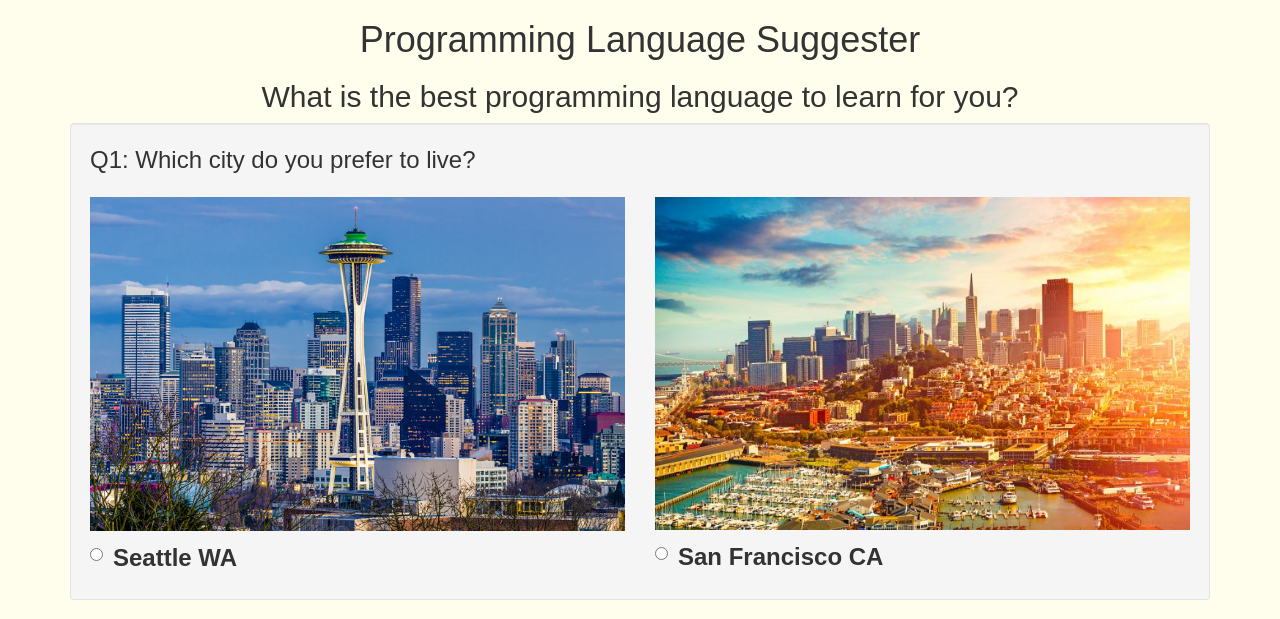
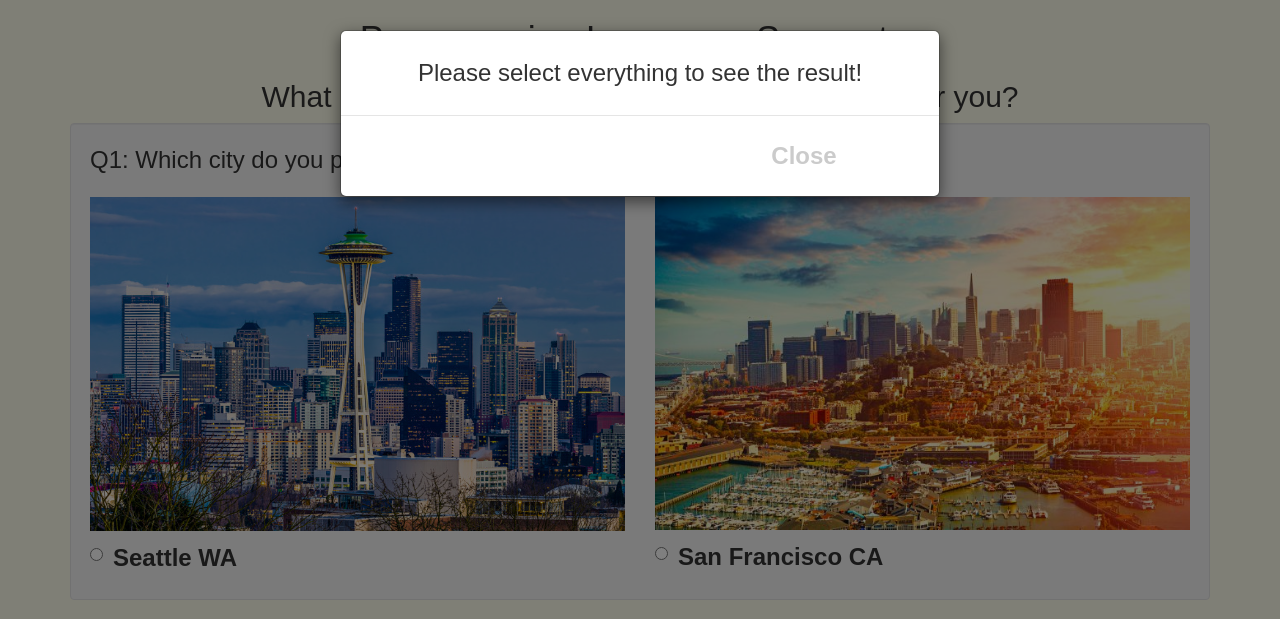
Before and after one commit to misakimichy/language-suggester, a plain HTML site: page index.html in a window 1280 px wide. Both pictures are taken after typing "Sample" into the empty fields and a click on the button "See the Result!". Shown: the top 619 px of the page. Drawn offline with Linux system fonts and the light colour scheme.

Commit message:
Feat: Add modal screen instead of alert when user missing select everything.

```diff
--- a/css/styles.css
+++ b/css/styles.css
@@ -17,6 +17,7 @@ img {
   margin: 10px 0;
 }
 
+/* main */
 #seattle {
   height: 334px;
 }
@@ -46,6 +47,14 @@ input[type=radio] {
   margin: 0 auto;
 }
 
+/* alert message */
+.modal-body > p {
+  margin-top: 10px;
+  text-align: center;
+}
+
+/* result */
+
 .result {
   display: none;
   margin-top: 20px;
@@ -61,6 +70,7 @@ input[type=radio] {
   text-align: center;
 }
 
+/* footer */
 footer {
   margin-top: 50px;
 }
--- a/index.html
+++ b/index.html
@@ -6,6 +6,7 @@
     <link rel="stylesheet" href="css/bootstrap.min.css">
     <link rel="stylesheet" href="css/styles.css">
     <script src="js/jquery-3.4.1.js"></script>
+    <script src="js/bootstrap.min.js"></script>
     <script src="js/scripts.js"></script>
     <title>Programming Language Suggester</title>
 </head>
@@ -110,6 +111,21 @@
             </div>
             <button class="btn btn-info" type="submit">See the Result!</button>
         </form>
+        <!-- alert popup -->
+        <div class="modal fade" role="dialog">
+            <div class="modal-dialog" role="dialog">
+                <div class="modal-content">
+                    <div class="modal-body">
+                        <p>Please select everything to see the result!</p>
+                    </div>
+                    <div class="modal-footer">
+                        <button type="button" class="btn btn-info close">Close</button>
+                    </div>
+                </div>
+            </div>
+        </div>
+
+        <!-- result page -->
         <div class="well result">
             <h2><span class="name"></span>, you ought to study <span id="your-language"></span></h2>
             <div class="result-message">
--- a/js/scripts.js
+++ b/js/scripts.js
@@ -53,7 +53,11 @@ $(document).ready(function(){
       $(".result-message").prepend('<img src="img/python.png" alt="Python logo" class="logos">');
       $(".result-message").append("<p>You can learn how to make self-driving car!</p>");
     } else {
-      alert("Please select everything to see the result!");
+      // alert("Please select everything to see the result!");
+      $(".modal").modal();
+      $(".close").click(function() {
+        $(".modal").modal('hide');
+      });
       resetMainPage();
     }
   });
```
